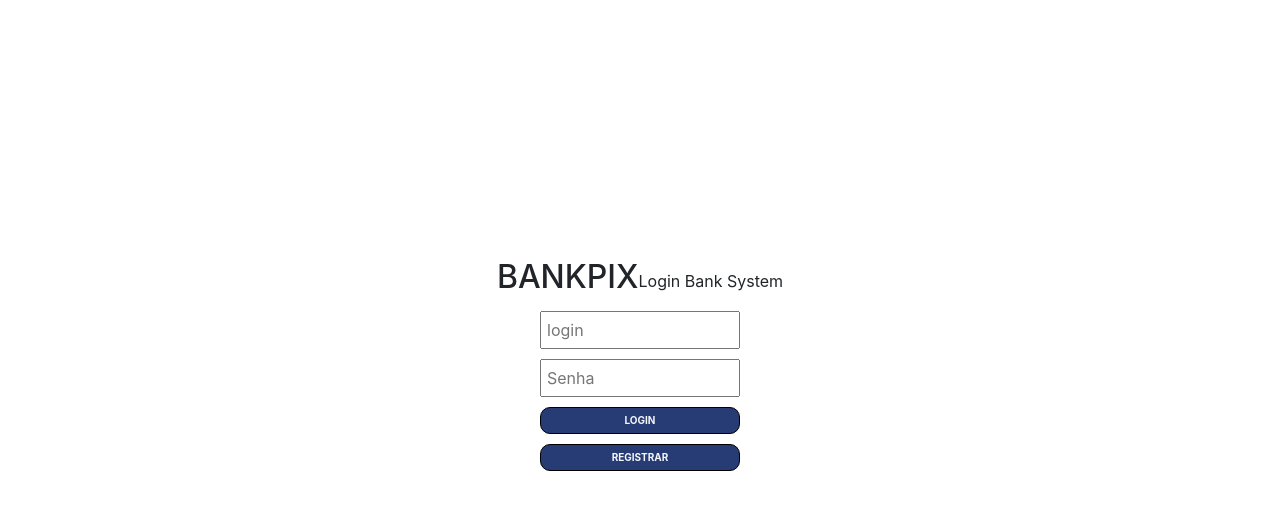
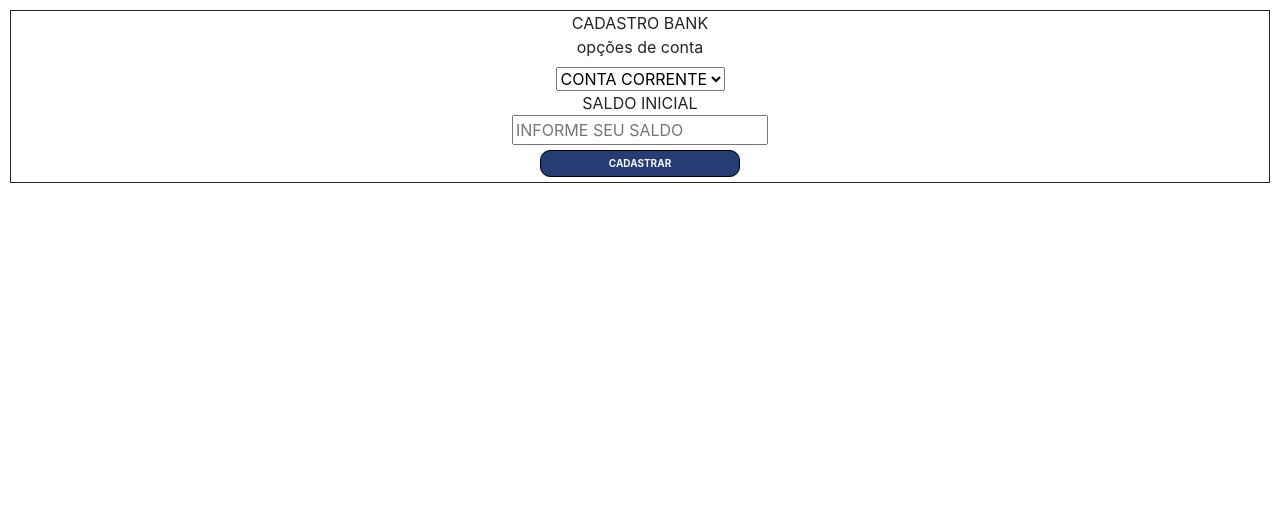
Before and after one commit to koymattk/system-bank, a React (Create React App) app in the folder frontend/bank-front/: page / in a window 1280 px wide. Shown: the top 510 px of the page. Built offline with nearby package versions, Linux system fonts and the light colour scheme; no server answers.

Commit message:
criação da tela de registro de banco

```diff
--- /dev/null
+++ b/frontend/bank-front/src/Pages/RegisterBank/index.js
@@ -0,0 +1,24 @@
+import React from 'react';
+import * as S from './styles'
+import {Link} from 'react-router-dom';
+
+export default function RegisterBank(){
+    return(
+        <S.Container>
+            <span>CADASTRO BANK</span>
+            <label>opções de conta</label>
+                <select value={null} onChange={null}>
+                    <option value={0} >CONTA CORRENTE</option>
+                    <option value={1} >POUPANÇA</option>
+                    <option value={2} >CONTA SALARIO</option>
+            </select>
+            <span>SALDO INICIAL</span>
+            <input placeholder='INFORME SEU SALDO'  type="Number"/>
+            <S.Links>
+                    <Link to="/">
+                        <span>CADASTRAR</span>
+                    </Link>
+            </S.Links>
+        </S.Container>
+    )
+}
--- /dev/null
+++ b/frontend/bank-front/src/Pages/RegisterBank/styles.js
@@ -0,0 +1,30 @@
+import styled from 'styled-components';
+
+export const Container = styled.div`
+    display: flex;
+    align-items: center;
+    flex-direction: column;
+    justify-content: center;
+    border: 1px solid;
+    width: auto;
+    margin: 10px;
+`
+
+export const Links = styled.div`
+    margin: 5px;
+    padding: 5px;
+    width: 200px;
+    border: 0.5px solid black;
+    border-radius: 10px;
+    font-size: 10px;
+    align-items: center;
+    display: flex;
+    justify-content: center;
+    background-color: #273c75;
+
+    span {
+        color: #f5f6fa;
+        font-weight: bold;
+    }
+
+`
--- a/frontend/bank-front/src/routes/routes.js
+++ b/frontend/bank-front/src/routes/routes.js
@@ -6,18 +6,20 @@ import RegisterPage from '../../src/Pages/RegisterPage'
 import HomePage from '../../src/Pages/HomePage'
 import TransferPix from '../../src/Pages/TransferPix'
 import RegisterKeyPix from '../../src/Pages/RegisterKeyPix'
-import HomePageClient from '../Pages/HomePageClient';
+import HomePageClient from '../Pages/HomePageClient'
+import RegisterBank from '../../src/Pages/RegisterBank'
 
 export default function Routes (){
     return(
         <BrowserRouter>
             <Switch>
-                <Route path="/" exact component={LoginPage} />
+                <Route path="/" exact component={RegisterBank} />
+                <Route path="/registerpage" exact component={RegisterPage} />
+                <Route path="/homepageclient/:id" exact component={HomePageClient} />
+                <Route path="/registerbank" exact component={RegisterBank} />
                 <Route path="/homepage/:id" exact component={HomePage} />
-                <Route path="/registerpage" exact component={RegisterPage} />
                 <Route path="/transferpix" exact component={TransferPix} />
                 <Route path="/registerkeypix" exact component={RegisterKeyPix} />
-                <Route path="/homepageclient/:id" exact component={HomePageClient} />
             </Switch>
         </BrowserRouter>
     )
```
Also changed, not shown: 1 other file (tests, documents, lock files or other folders).
